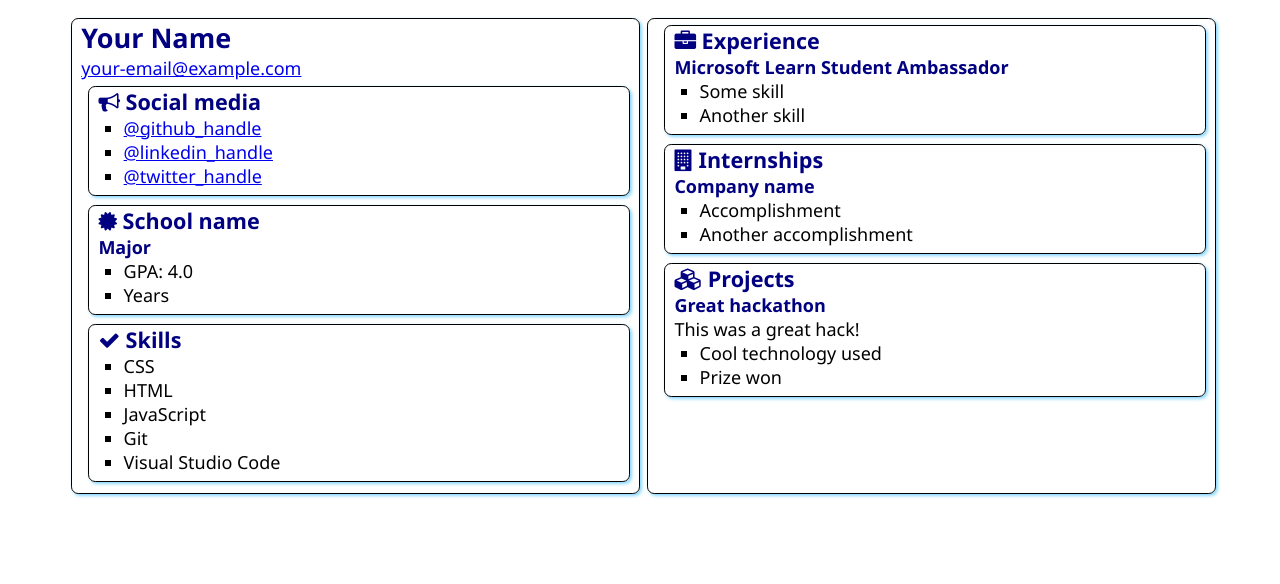
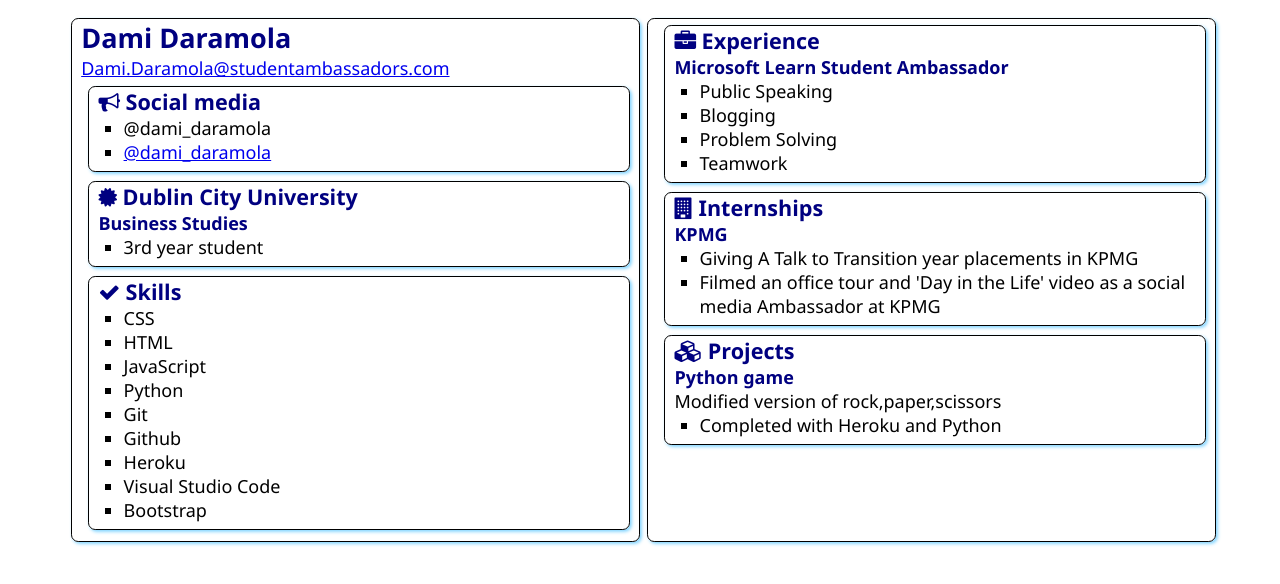
Before and after one commit to damidaramola/SATechnicalOnboarding, a plain HTML site: page src/index.html in a window 1280 px wide. Drawn offline with Linux system fonts and the light colour scheme.

Commit message:
Update index.html

```diff
--- a/src/index.html
+++ b/src/index.html
@@ -4,7 +4,7 @@
     <meta charset="UTF-8">
     <meta http-equiv="X-UA-Compatible" content="IE=edge">
     <meta name="viewport" content="width=device-width, initial-scale=1.0">
-    <title>Resume</title>
+    <title>My Resume</title>
 
     <link rel="stylesheet" href="style.css">
     <link rel="stylesheet" href="https://cdnjs.cloudflare.com/ajax/libs/font-awesome/4.7.0/css/font-awesome.min.css">
@@ -12,8 +12,8 @@
 <body>
     <main>
         <article class="box">
-            <h1>Your Name</h1>
-            <div><a href="mailto:your.email@example.com">your-email@example.com</a></div>
+            <h1>Dami Daramola</h1>
+            <div><a href="mailto:your.email@example.com">Dami.Daramola@studentambassadors.com</a></div>
 
             <section class="box">
                 <h2>
@@ -21,9 +21,9 @@
                     Social media
                 </h2>
                 <ul>
-                    <li><a href="https://github.com/<handle>">@github_handle</a></li>
-                    <li><a href="https://linkedin.com/in/<handle>">@linkedin_handle</a></li>
-                    <li><a href="https://twitter.com/<handle>">@twitter_handle</a></li>
+                    <li><a href="https://github.com/damidaramola"></a>@dami_daramola</li>
+                    <li><a href="http://linkedin.com/in/dami-daramola">@dami_daramola</a></li>
+
                 </ul>
             </section>
 
@@ -31,12 +31,11 @@
                 <div class="education">
                     <h2>
                         <i class="fa fa-certificate" aria-hidden="true"></i>
-                        School name
+                        Dublin City University
                     </h2>
-                    <h3>Major</h3>
+                    <h3>Business Studies</h3>
                     <ul>
-                        <li>GPA: 4.0</li>
-                        <li>Years</li>
+                        <li>3rd year student</li>
                     </ul>
                 </div>
             </section>
@@ -50,8 +49,13 @@
                     <li>CSS</li>
                     <li>HTML</li>
                     <li>JavaScript</li>
+                    <li>Python</li>
                     <li>Git</li>
+                    <li>Github</li>
+                    <li>Heroku</li>
                     <li>Visual Studio Code</li>
+                    <li>Bootstrap</li>
+
                 </ul>
             </section>
         </article>
@@ -63,8 +67,10 @@
                 </h2>
                 <h3>Microsoft Learn Student Ambassador</h3>
                 <ul>
-                    <li>Some skill</li>
-                    <li>Another skill</li>
+                    <li>Public Speaking</li>
+                    <li>Blogging</li>
+                    <li>Problem Solving</li>
+                    <li>Teamwork</li>
                 </ul>
             </section>
             <section class="box">
@@ -73,10 +79,10 @@
                     Internships
                 </h2>
 
-                <h3>Company name</h3>
+                <h3>KPMG</h3>
                 <ul>
-                    <li>Accomplishment</li>
-                    <li>Another accomplishment</li>
+                    <li>Giving A Talk to Transition year placements in KPMG</li>
+                    <li>Filmed an office tour and 'Day in the Life' video as a social media Ambassador at KPMG</li>
                 </ul>
             </section>
             <section class="box">
@@ -85,11 +91,11 @@
                     Projects
                 </h2>
 
-                <h3>Great hackathon</h3>
-                <div>This was a great hack!</div>
+                <h3>Python game</h3>
+                <div>Modified version of rock,paper,scissors</div>
                 <ul>
-                    <li>Cool technology used</li>
-                    <li>Prize won</li>
+                    <li>Completed with Heroku and Python</li>
+
                 </ul>
             </section>
         </article>
```
